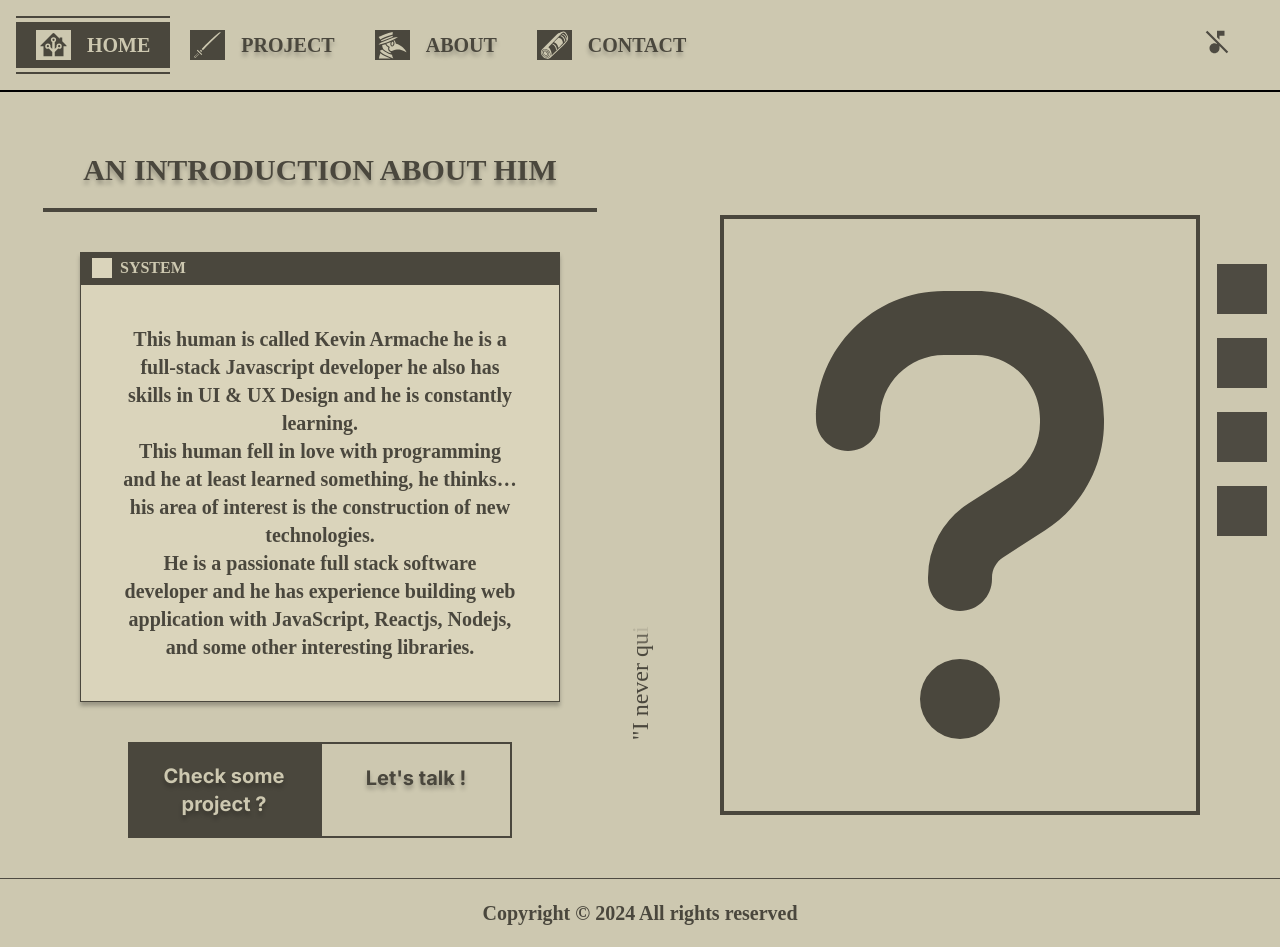
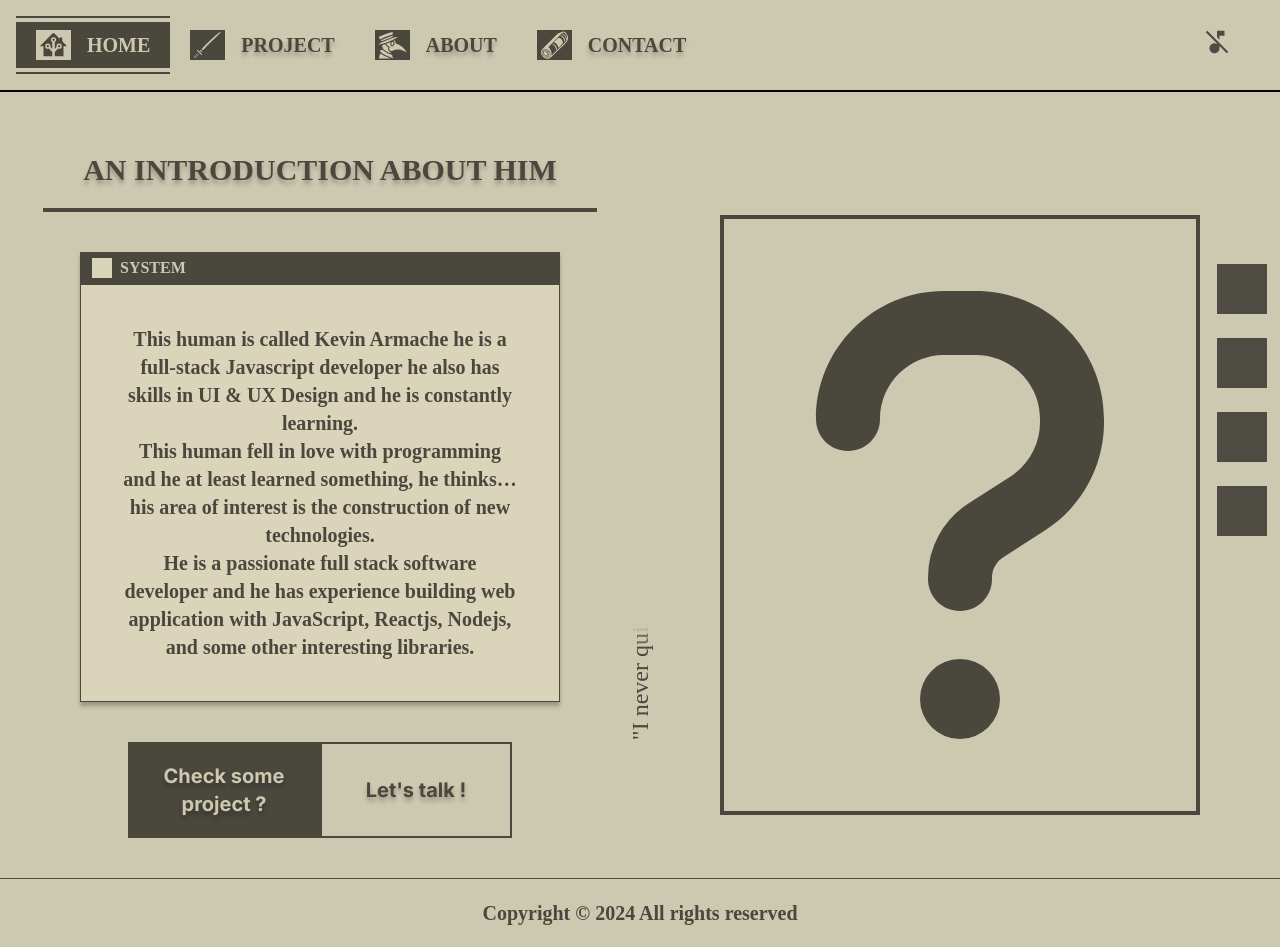
Before and after one commit to KevinArmache/Portfolio, a Next.js app: page /home in a window 1280 px wide. Built offline with nearby package versions, Linux system fonts and the light colour scheme; a web font is replaced by a local one.

Commit message:
fix: some error

```diff
--- a/src/app/home/page.jsx
+++ b/src/app/home/page.jsx
@@ -83,19 +83,19 @@ export default function page() {
         <div className="text-center  md:w-3/5 w-[85%] mx-auto  m-10 flex">
           <button
             onClick={ChangePage}
-            className=" bg-secondary-color my-text-shadow text-primary-color font-bold md:text-xl text-xs block p-5 w-1/2"
+            className="bg-secondary-color flex justify-center items-center my-text-shadow text-primary-color font-bold md:text-xl text-xs  p-5 w-1/2"
           >
             Check some project ?
           </button>
           <Link
             href={"mailto:kevinarmache@gmail.com"}
-            className="border-2 transition my-text-shadow duration-300 hover:bg-secondary-color  hover:text-primary-color text-secondary-color font-bold md:text-xl text-xs block p-5 border-secondary-color w-1/2"
+            className="border-2 flex justify-center items-center  transition my-text-shadow duration-300 hover:bg-secondary-color  hover:text-primary-color text-secondary-color font-bold md:text-xl text-xs  p-5 border-secondary-color w-1/2"
           >
             Let's talk !
           </Link>
         </div>
       </div>
-      <p className="lg:absolute block animation opacity-0 lg:-rotate-90 rotate-0 md:text-2xl text-sm left-1/2 top-1/2 md:transform lg:-translate-x-1/2 md:-translate-y-1/2">
+      <p className="lg:absolute  block animation opacity-0 lg:-rotate-90 rotate-0 md:text-2xl text-sm left-1/2 top-1/2 md:transform lg:-translate-x-1/2 md:-translate-y-1/2">
         {text.split("").map((word, index) => {
           return (
             <span className="char " key={index}>
```
